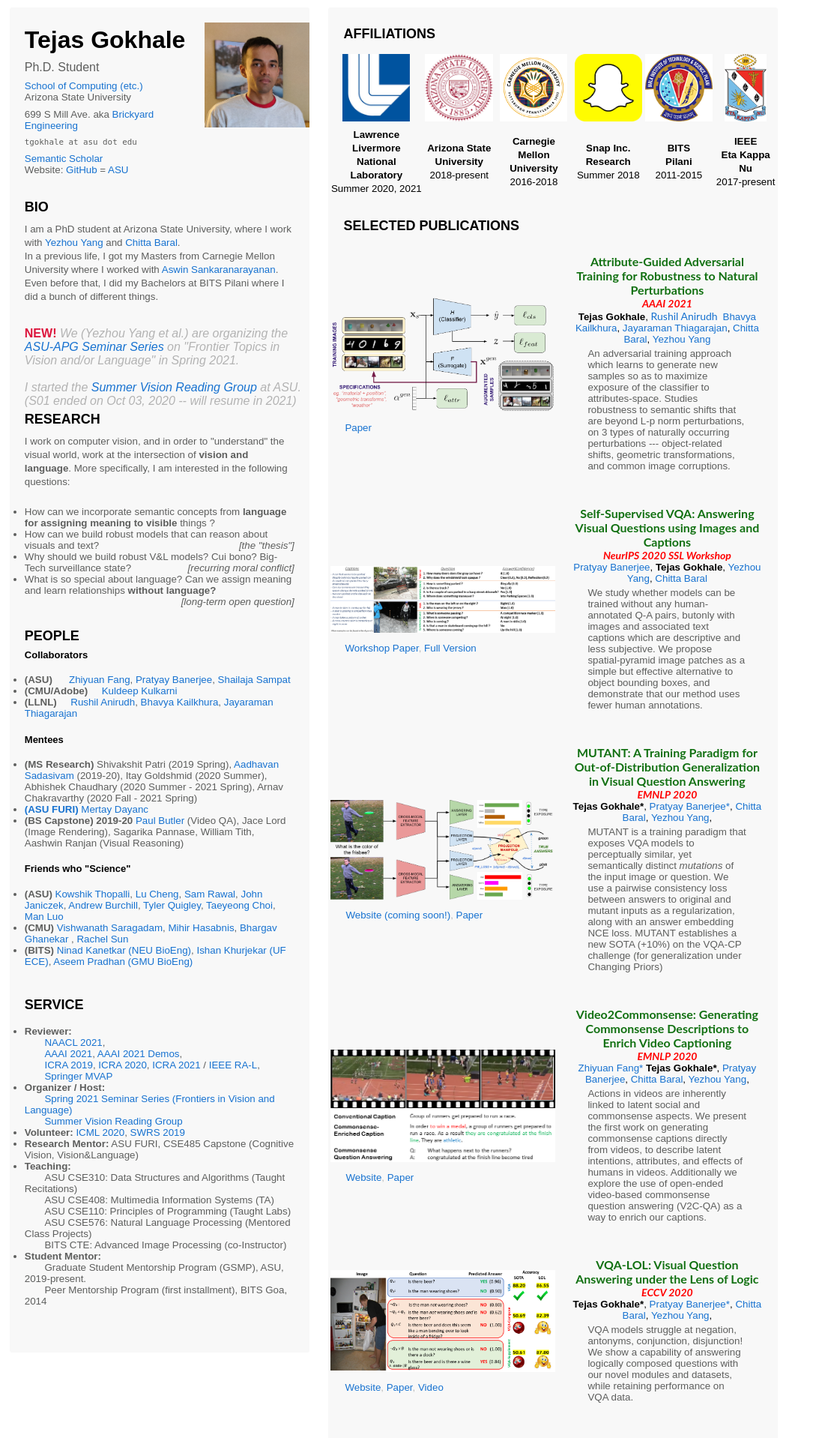
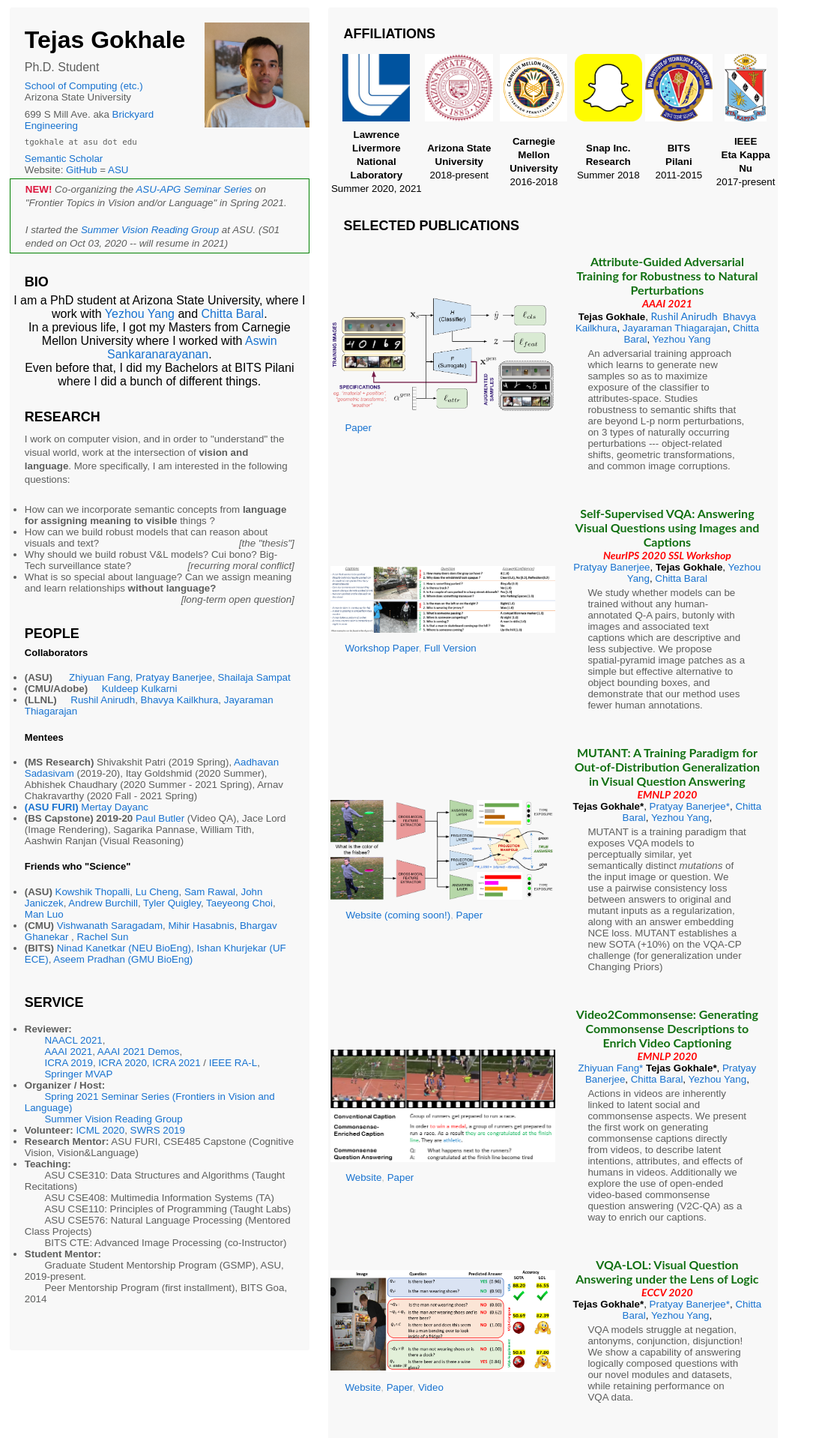
Before and after one commit to tejas-gokhale/tejas-gokhale.github.io, a PHP site: page / in a window 1280 px wide. Shown: the top 1918 px of the page at 75% size, without its empty margins (0-1085 px from the left). Run offline with PHP 8.4, Linux system fonts and the light colour scheme.

Commit message:
added news

```diff
--- a/css/simpleGridTemplate.css
+++ b/css/simpleGridTemplate.css
@@ -420,3 +420,7 @@
 
 .title .date { float:right }
 .title .name { float:right }
+
+.boxed {
+  border: 1px solid green ;
+}
--- a/index.html
+++ b/index.html
@@ -35,10 +35,20 @@
         Website: <a href="https://tejas-gokhale.github.io/">GitHub</a> = <a href="https://www.public.asu.edu/~tgokhale/">ASU</a>
       </p>
       </small>
+      <div class="boxed">
+
+        <p class="tag"><small>
+          <b style="color:crimson">NEW!</b>
+          <i> Co-organizing the <a href="https://asu-active-perception-group.github.io/seminar/">ASU-APG Seminar Series </a> on "Frontier Topics in Vision and/or Language" in Spring 2021. </i>
+          <br><br>
+
+          <i> I started the <a href="./reading_group.html"> Summer Vision Reading Group </a> at ASU. (S01 ended on Oct 03, 2020 -- will resume in 2021)</i>
+        </small></p>
+      </div>
       <h4>&nbsp;</h4>
 
       <h4><font size="4">BIO</font></h4>
-      <p class="tag"><small>
+
       I am a PhD student at Arizona State University</a>, where I work with <a href="https://yezhouyang.engineering.asu.edu/">Yezhou Yang</a> and <a href="http://www.public.asu.edu/~cbaral/">Chitta Baral</a>.
       <br>
       In a previous life, I got my Masters from Carnegie Mellon University where I worked with <a href="https://users.ece.cmu.edu/~saswin/">Aswin Sankaranarayanan</a>.
@@ -46,13 +56,7 @@
       Even before that, I did my Bachelors at BITS Pilani where I did a bunch of different things.
       </small></p>
       <h4>&nbsp;</h4>
-      <p>
-        <b style="color:crimson">NEW!</b>
-        <i> We (Yezhou Yang et al.) are organizing the <a href="https://asu-active-perception-group.github.io/seminar/">ASU-APG Seminar Series </a> on "Frontier Topics in Vision and/or Language" in Spring 2021. </i>
-        <br><br>
 
-        <i> I started the <a href="./reading_group.html"> Summer Vision Reading Group </a> at ASU. (S01 ended on Oct 03, 2020 -- will resume in 2021)</i>
-      </p>
 
 
       <!-- Research Interest -->
@@ -434,12 +438,21 @@
       <!-- News -->
       <h4><font size="4">NEWS</font></h4>
       <p class="tag"><small>
+        <strong><font color="000000">Jan 2021:</font></strong>
+        Co-organizing the <a href="https://asu-active-perception-group.github.io/seminar/">ASU-APG Seminar Series </a> on "Frontier Topics in Vision and/or Language" in Spring 2021.
+      </small></p>
+      <p class="tag"><small>
         <strong><font color="000000">Dec 2020:</font></strong>
         <a href="https://arxiv.org/abs/2012.01806">AGAT (Attribute Guided Adversarial Training)</a> was accepted to AAAI 2021. <a href="https://github.com/ASU-Active-Perception-Group/vqa_lol"><font color="maroon">Dataset</font></a>
       </small></p>
       <p class="tag"><small>
         <strong><font color="000000">Sep 2020:</font></strong>
         <a href="https://arxiv.org/abs/2009.08566">VQA-MUTANT</a> was accepted to EMNLP 2020. </a> <a href="https://github.com/ASU-Active-Perception-Group/vqa_mutant"><font color="maroon">Code</font></a>
+      </small></p>
+
+      <p class="tag"><small>
+        <strong><font color="000000">Oct 2020:</font></strong>
+        Hosted the first "Season" of <a href="./reading_group.html"> Summer Vision Reading Group </a> at ASU. (May-Oct 2020)
       </small></p>
 
       <p class="tag"><small>
```
